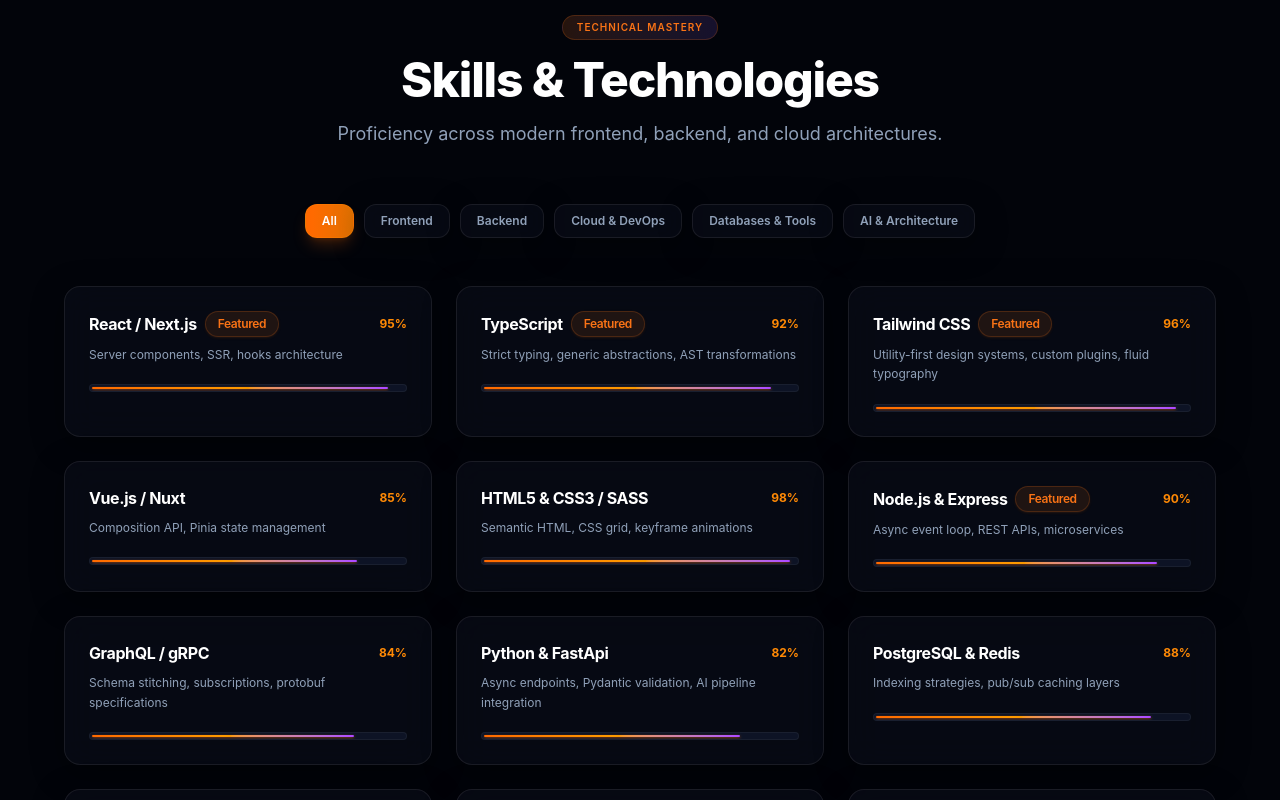
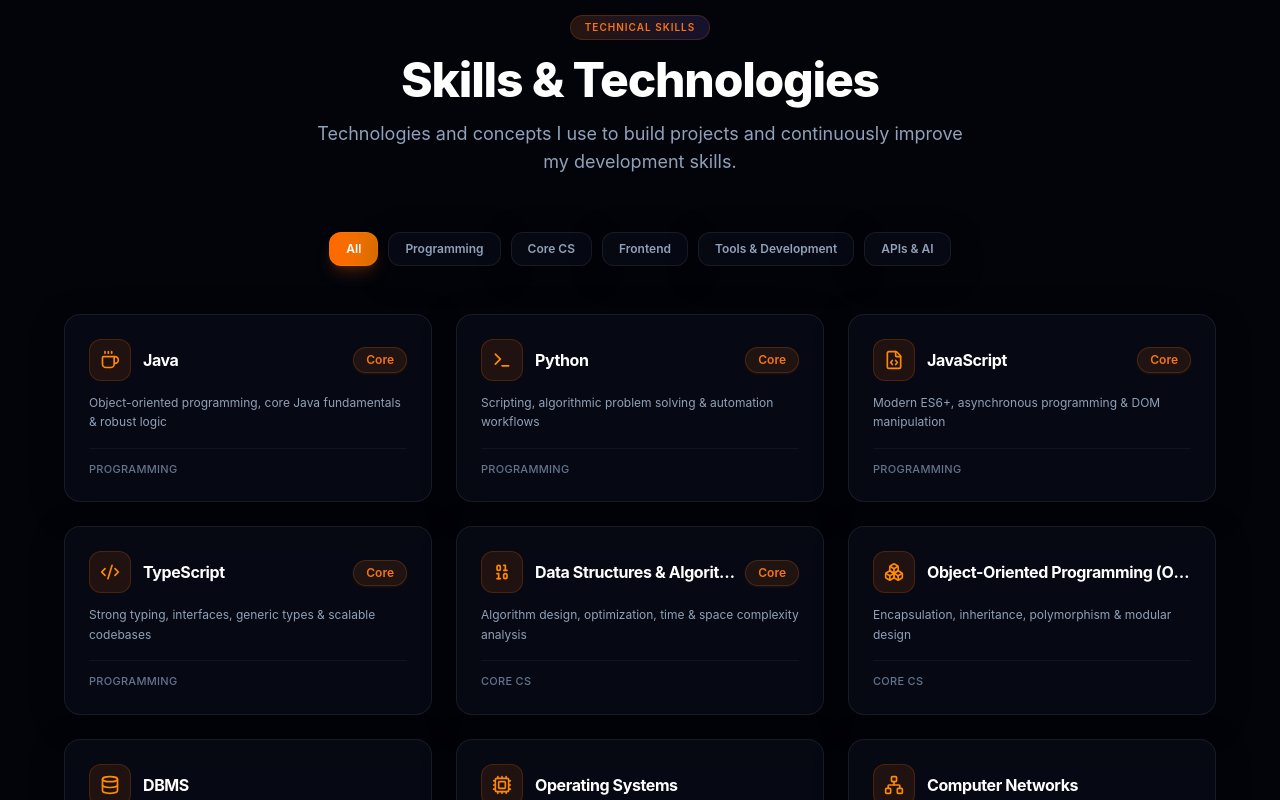
Before and after one commit to chirag-g210/portfolio-cg210, a React (Vite) app: page /about#experience in a window 1280 px wide. Shown: the part 980-1780 px from the top of the page. Built offline with nearby package versions, Linux system fonts and the light colour scheme.

Commit message:
update the skill sets

```diff
--- a/src/components/sections/Skills.tsx
+++ b/src/components/sections/Skills.tsx
@@ -1,4 +1,24 @@
 import React, { useState, useCallback, useMemo } from 'react';
+import {
+  Code2,
+  FileCode,
+  Terminal,
+  Cpu,
+  Database,
+  Network,
+  Globe,
+  Palette,
+  Atom,
+  GitBranch,
+  Code,
+  Zap,
+  Webhook,
+  Bot,
+  Sparkles,
+  Boxes,
+  Binary,
+  Coffee
+} from 'lucide-react';
 import { skills } from '../../data/skills';
 import { SkillCategory } from '../../types/skill';
 import SectionHeading from '../common/SectionHeading';
@@ -8,12 +28,47 @@
 
 const categories: (SkillCategory | 'All')[] = [
   'All',
+  'Programming',
+  'Core CS',
   'Frontend',
-  'Backend',
-  'Cloud & DevOps',
-  'Databases & Tools',
-  'AI & Architecture'
+  'Tools & Development',
+  'APIs & AI'
 ];
+
+const GitHubIcon: React.FC<{ className?: string }> = ({ className = 'w-5 h-5' }) => (
+  <svg className={`${className} fill-current`} viewBox="0 0 24 24">
+    <path d="M12 0C5.37 0 0 5.37 0 12c0 5.31 3.435 9.795 8.205 11.385.6.105.825-.255.825-.57 0-.285-.015-1.23-.015-2.235-3.015.555-3.795-.735-4.035-1.41-.135-.345-.72-1.41-1.23-1.695-.42-.225-1.02-.78-.015-.795.945-.015 1.62.87 1.845 1.23 1.08 1.815 2.805 1.305 3.495.99.105-.78.42-1.305.765-1.605-2.67-.3-5.46-1.335-5.46-5.925 0-1.305.465-2.385 1.23-3.225-.12-.3-.54-1.53.12-3.18 0 0 1.005-.315 3.3 1.23.96-.27 1.98-.405 3-.405s2.04.135 3 .405c2.295-1.56 3.3-1.23 3.3-1.23.66 1.65.24 2.88.12 3.18.765.84 1.23 1.905 1.23 3.225 0 4.605-2.805 5.625-5.475 5.925.435.375.81 1.095.81 2.22 0 1.605-.015 2.895-.015 3.3 0 .315.225.69.825.57A12.02 12.02 0 0024 12c0-6.63-5.37-12-12-12z" />
+  </svg>
+);
+
+const iconMap: Record<string, React.ComponentType<{ className?: string }>> = {
+  Coffee,
+  Terminal,
+  FileCode,
+  Code2,
+  Binary,
+  Boxes,
+  Database,
+  Cpu,
+  Network,
+  Globe,
+  Palette,
+  Atom,
+  Sparkles,
+  GitBranch,
+  Github: GitHubIcon,
+  Code,
+  Zap,
+  Webhook,
+  Bot
+};
+
+const getIcon = (name?: string): React.ComponentType<{ className?: string }> => {
+  if (name && iconMap[name]) {
+    return iconMap[name];
+  }
+  return Code2;
+};
 
 export const Skills: React.FC = () => {
   const [selectedCategory, setSelectedCategory] = useState<SkillCategory | 'All'>('All');
@@ -33,9 +88,9 @@
       <div className="max-w-7xl mx-auto px-4 sm:px-6 lg:px-8">
         <ScrollReveal variant="slideUp">
           <SectionHeading
-            badge="Technical Mastery"
+            badge="Technical Skills"
             title="Skills & Technologies"
-            subtitle="Proficiency across modern frontend, backend, and cloud architectures."
+            subtitle="Technologies and concepts I use to build projects and continuously improve my development skills."
           />
         </ScrollReveal>
 
@@ -59,29 +114,43 @@
         </ScrollReveal>
 
         {/* Skills Grid */}
-        <div className="grid grid-cols-1 md:grid-cols-2 lg:grid-cols-3 gap-6">
-          {filteredSkills.map((skill, index) => (
-            <ScrollReveal key={skill.name} variant="slideUp" delay={0.05 * (index % 6)}>
-              <Card className="p-6 h-full">
-                <div className="flex items-center justify-between mb-2">
-                  <h3 className="font-bold text-base text-white flex items-center gap-2">
+        <div className="grid grid-cols-1 sm:grid-cols-2 lg:grid-cols-3 gap-6">
+          {filteredSkills.map((skill, index) => {
+            const Icon = getIcon(skill.iconName);
+            return (
+              <ScrollReveal key={skill.name} variant="slideUp" delay={0.03 * (index % 6)}>
+                <Card className="p-6 h-full flex flex-col justify-between group">
+                  <div>
+                    <div className="flex items-center justify-between mb-3">
+                      <div className="flex items-center gap-3 min-w-0">
+                        <div className="p-2.5 rounded-xl bg-orange-500/10 border border-orange-500/20 text-orange-400 group-hover:bg-gradient-to-br group-hover:from-orange-500 group-hover:to-amber-600 group-hover:text-white transition-all duration-300 shrink-0">
+                          <Icon className="w-5 h-5" />
+                        </div>
+                        <h3 className="font-bold text-base text-white group-hover:text-orange-400 transition-colors truncate">
                           {skill.name}
-                    {skill.highlight && <Badge variant="orange">Featured</Badge>}
                         </h3>
-                  <span className="text-xs font-bold text-orange-400">{skill.level}%</span>
                       </div>
-                <p className="text-xs text-slate-400 mb-5 leading-relaxed">{skill.description}</p>
-
-                {/* Progress bar */}
-                <div className="w-full bg-slate-900/80 h-2 rounded-full overflow-hidden p-0.5 border border-white/5">
-                  <div
-                    className="bg-gradient-to-r from-orange-500 via-amber-500 to-purple-500 h-full rounded-full transition-all duration-500 shadow-sm shadow-orange-500/50"
-                    style={{ width: `${skill.level}%` }}
-                  />
+                      {skill.highlight && (
+                        <div className="shrink-0 ml-2">
+                          <Badge variant="orange">Core</Badge>
+                        </div>
+                      )}
+                    </div>
+                    {skill.description && (
+                      <p className="text-xs text-slate-400 leading-relaxed">
+                        {skill.description}
+                      </p>
+                    )}
+                  </div>
+                  <div className="mt-4 pt-3 border-t border-white/5 flex items-center justify-between">
+                    <span className="text-[11px] font-medium text-slate-500 tracking-wide uppercase">
+                      {skill.category}
+                    </span>
                   </div>
                 </Card>
               </ScrollReveal>
-          ))}
+            );
+          })}
         </div>
       </div>
     </section>
--- a/src/data/skills.ts
+++ b/src/data/skills.ts
@@ -1,24 +1,33 @@
 import { Skill } from '../types/skill';
 
 export const skills: Skill[] = [
-  // Frontend
-  { name: 'React / Next.js', category: 'Frontend', level: 95, iconName: 'Code', description: 'Server components, SSR, hooks architecture', highlight: true },
-  { name: 'TypeScript', category: 'Frontend', level: 92, iconName: 'FileCode', description: 'Strict typing, generic abstractions, AST transformations', highlight: true },
-  { name: 'Tailwind CSS', category: 'Frontend', level: 96, iconName: 'Palette', description: 'Utility-first design systems, custom plugins, fluid typography', highlight: true },
-  { name: 'Vue.js / Nuxt', category: 'Frontend', level: 85, iconName: 'Layers', description: 'Composition API, Pinia state management' },
-  { name: 'HTML5 & CSS3 / SASS', category: 'Frontend', level: 98, iconName: 'Layout', description: 'Semantic HTML, CSS grid, keyframe animations' },
+  // Programming Languages
+  { name: 'Java', category: 'Programming', iconName: 'Coffee', description: 'Object-oriented programming, core Java fundamentals & robust logic', highlight: true },
+  { name: 'Python', category: 'Programming', iconName: 'Terminal', description: 'Scripting, algorithmic problem solving & automation workflows', highlight: true },
+  { name: 'JavaScript', category: 'Programming', iconName: 'FileCode', description: 'Modern ES6+, asynchronous programming & DOM manipulation', highlight: true },
+  { name: 'TypeScript', category: 'Programming', iconName: 'Code2', description: 'Strong typing, interfaces, generic types & scalable codebases', highlight: true },
 
-  // Backend
-  { name: 'Node.js & Express', category: 'Backend', level: 90, iconName: 'Server', description: 'Async event loop, REST APIs, microservices', highlight: true },
-  { name: 'GraphQL / gRPC', category: 'Backend', level: 84, iconName: 'Cpu', description: 'Schema stitching, subscriptions, protobuf specifications' },
-  { name: 'Python & FastApi', category: 'Backend', level: 82, iconName: 'Terminal', description: 'Async endpoints, Pydantic validation, AI pipeline integration' },
+  // Core Computer Science
+  { name: 'Data Structures & Algorithms', category: 'Core CS', iconName: 'Binary', description: 'Algorithm design, optimization, time & space complexity analysis', highlight: true },
+  { name: 'Object-Oriented Programming (OOP)', category: 'Core CS', iconName: 'Boxes', description: 'Encapsulation, inheritance, polymorphism & modular design' },
+  { name: 'DBMS', category: 'Core CS', iconName: 'Database', description: 'Database management systems, relational modeling & SQL fundamentals' },
+  { name: 'Operating Systems', category: 'Core CS', iconName: 'Cpu', description: 'Process synchronization, memory management & file systems' },
+  { name: 'Computer Networks', category: 'Core CS', iconName: 'Network', description: 'Network architectures, OSI model, TCP/IP & HTTP/HTTPS protocols' },
 
-  // Databases & Cloud
-  { name: 'PostgreSQL & Redis', category: 'Databases & Tools', level: 88, iconName: 'Database', description: 'Indexing strategies, pub/sub caching layers' },
-  { name: 'Docker & AWS', category: 'Cloud & DevOps', level: 84, iconName: 'Cloud', description: 'ECS, S3, CloudFront, CI/CD pipelines', highlight: true },
-  { name: 'Git & GitHub Actions', category: 'Cloud & DevOps', level: 92, iconName: 'GitBranch', description: 'Automated release workflows, conventional commits' },
+  // Frontend Development
+  { name: 'HTML5', category: 'Frontend', iconName: 'Globe', description: 'Semantic HTML markup, web accessibility & modern web structure' },
+  { name: 'CSS3', category: 'Frontend', iconName: 'Palette', description: 'Responsive layouts, modern CSS Grid, Flexbox & styling' },
+  { name: 'React.js', category: 'Frontend', iconName: 'Atom', description: 'Component-driven UI, state management, hooks & SPAs', highlight: true },
+  { name: 'Tailwind CSS', category: 'Frontend', iconName: 'Sparkles', description: 'Utility-first styling, rapid responsive design & fluid aesthetics', highlight: true },
 
-  // AI & Architecture
-  { name: 'OpenAI & LangChain', category: 'AI & Architecture', level: 86, iconName: 'Bot', description: 'RAG pipelines, vector embeddings, fine-tuning', highlight: true },
-  { name: 'System Architecture', category: 'AI & Architecture', level: 88, iconName: 'Workflow', description: 'Distributed systems, event-driven design' }
+  // Tools & Development
+  { name: 'Git', category: 'Tools & Development', iconName: 'GitBranch', description: 'Distributed version control, branching strategies & history management', highlight: true },
+  { name: 'GitHub', category: 'Tools & Development', iconName: 'Github', description: 'Collaborative development, repository hosting & open-source workflows' },
+  { name: 'VS Code', category: 'Tools & Development', iconName: 'Code', description: 'Code editing, debugging workflows, extensions & developer tooling' },
+  { name: 'Vite', category: 'Tools & Development', iconName: 'Zap', description: 'Fast build tooling, instant HMR & optimized production bundling' },
+
+  // APIs & AI
+  { name: 'REST APIs', category: 'APIs & AI', iconName: 'Webhook', description: 'HTTP client integration, endpoint communication & JSON data exchange', highlight: true },
+  { name: 'Google Gemini API', category: 'APIs & AI', iconName: 'Bot', description: 'LLM multimodal integration, prompt structuring & AI workflows', highlight: true },
+  { name: 'AI Integration', category: 'APIs & AI', iconName: 'Sparkles', description: 'Leveraging AI capabilities to build intelligent, interactive applications' }
 ];
--- a/src/types/skill.ts
+++ b/src/types/skill.ts
@@ -1,10 +1,14 @@
-export type SkillCategory = 'Frontend' | 'Backend' | 'Cloud & DevOps' | 'Databases & Tools' | 'AI & Architecture';
+export type SkillCategory =
+  | 'Programming'
+  | 'Core CS'
+  | 'Frontend'
+  | 'Tools & Development'
+  | 'APIs & AI';
 
 export interface Skill {
   name: string;
   category: SkillCategory;
-  level: number; // 1-100
-  iconName: string;
-  description: string;
+  iconName?: string;
+  description?: string;
   highlight?: boolean;
 }
```
Lines whose indentation alone changed are shown as unchanged.
